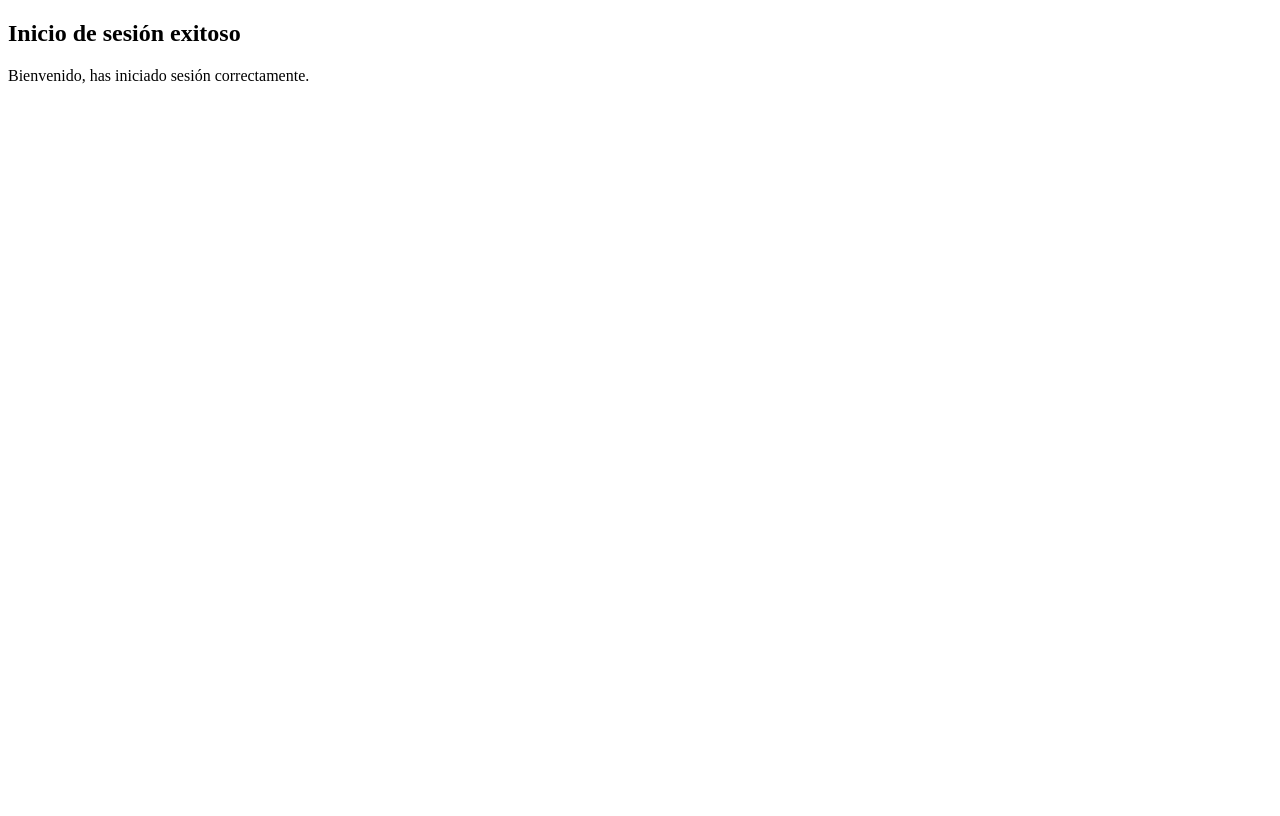
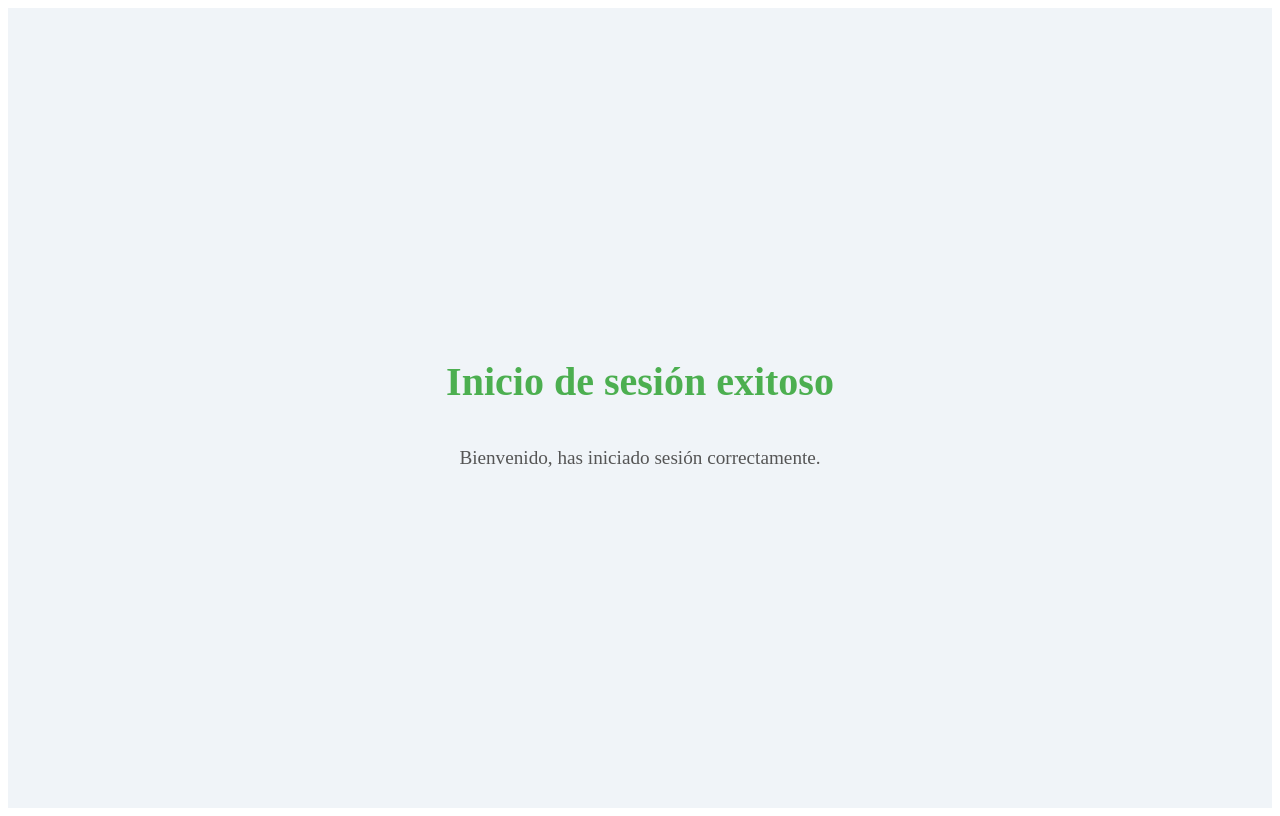
Before and after one commit to JeremyPD/Hotelhosting, a React (Create React App) app: page /success in a window 1280 px wide. Built offline with nearby package versions, Linux system fonts and the light colour scheme.

Commit message:
components

```diff
--- /dev/null
+++ b/src/components/Success.js
@@ -0,0 +1,15 @@
+import React from 'react';
+import '../styles/success_styles.css';
+
+function Success() {
+  return (
+    <div className="success-container">
+      <h2 className="success-title">Inicio de sesión exitoso</h2>
+      <p className="success-message">
+        Bienvenido, has iniciado sesión correctamente.
+      </p>
+    </div>
+  );
+}
+
+export default Success;
--- a/src/pages/Success.js
+++ /dev/null
@@ -1,12 +0,0 @@
-import React from 'react';
-
-function Success() {
-  return (
-    <div>
-      <h2>Inicio de sesión exitoso</h2>
-      <p>Bienvenido, has iniciado sesión correctamente.</p>
-    </div>
-  );
-}
-
-export default Success;
--- /dev/null
+++ b/src/styles/success_styles.css
@@ -0,0 +1,23 @@
+.success-container {
+    display: flex;
+    flex-direction: column;
+    align-items: center;
+    justify-content: center;
+    height: 100vh;
+    background-color: #f0f4f8;
+    color: #333;
+  }
+
+  .success-title {
+    font-size: 2.5rem;
+    margin-bottom: 20px;
+    color: #4caf50;
+  }
+
+  .success-message {
+    font-size: 1.2rem;
+    color: #555;
+    text-align: center;
+    max-width: 80%;
+    line-height: 1.5;
+  }
```
Also changed, not shown: src/App.js (+7 -7 lines), src/components/Admin.js (renamed from src/pages/Admin.js), src/components/Admin_Register.js (renamed from src/pages/Admin_Register.js), src/components/Habitacion_Register.js (renamed from src/pages/Habitacion_Register.js), src/components/Home.js (renamed from src/pages/Home.js), src/components/Login.js (renamed from src/pages/Login.js), src/components/Register.js (renamed from src/pages/Register.js).
